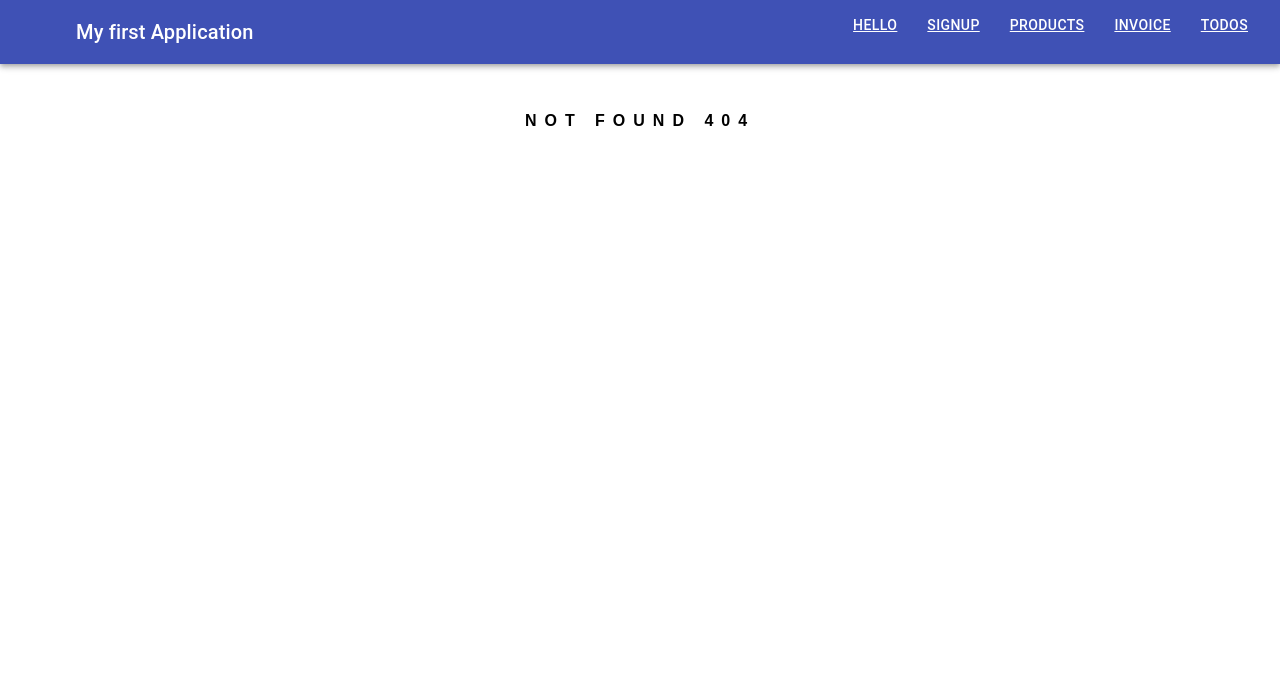
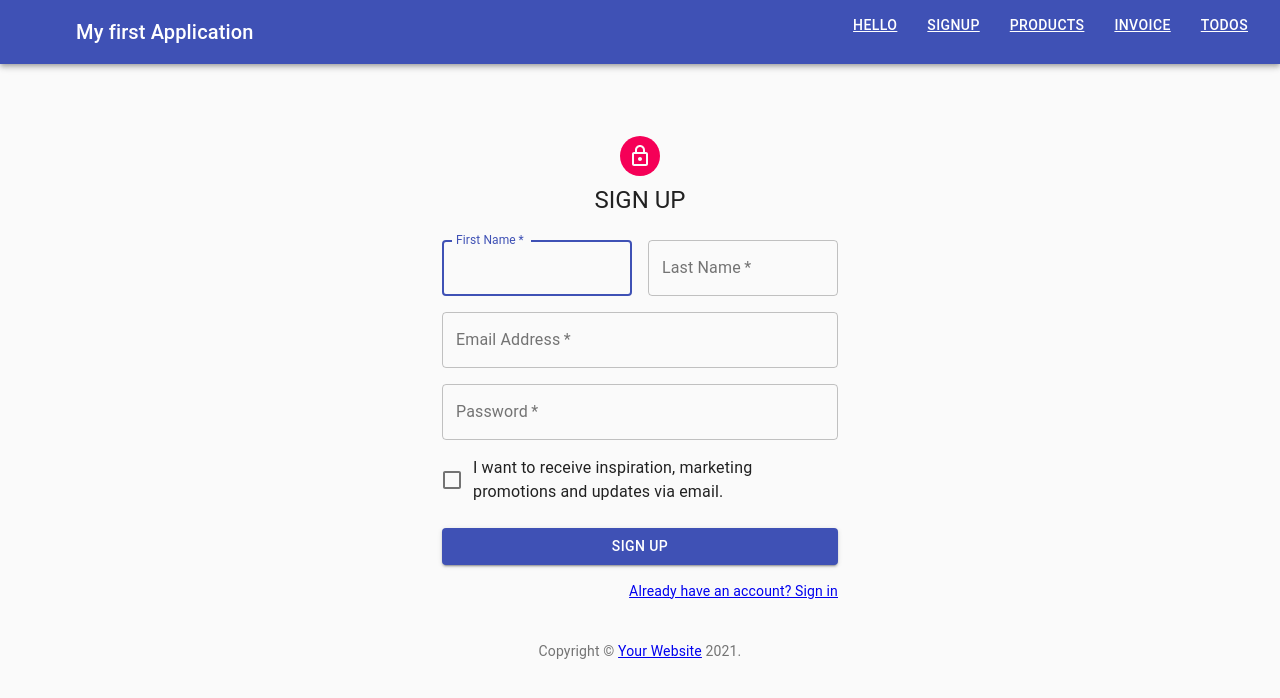
Before and after one commit to umarislam12/reactts, a React (Create React App) app: page /authentication in a window 1280 px wide. Before the commit this address had no page. Shown: the top 698 px of the page. Built offline with nearby package versions, Linux system fonts and the light colour scheme.

Commit message:
added conditional auth rendering

```diff
--- /dev/null
+++ b/src/Components/Authenticaion/authenticationForms.js
@@ -0,0 +1,15 @@
+import React,{useState} from "react";
+import Signup from "./signup";
+import Signin from './signin';
+const Authenticationforms = () => {
+  const [isSubmitted, setIsSubmitted]=useState(false)
+function submitForm(){
+  setIsSubmitted(true);
+}
+  return ( <div>
+   { (isSubmitted===false)?
+<Signup submitForm={submitForm} />:<Signin/>}
+  </div> );
+}
+
+export default Authenticationforms;
--- /dev/null
+++ b/src/Components/Authenticaion/signin.js
@@ -0,0 +1,131 @@
+import React from 'react';
+import Avatar from '@material-ui/core/Avatar';
+import Button from '@material-ui/core/Button';
+import CssBaseline from '@material-ui/core/CssBaseline';
+import TextField from '@material-ui/core/TextField';
+import FormControlLabel from '@material-ui/core/FormControlLabel';
+import Checkbox from '@material-ui/core/Checkbox';
+import Link from '@material-ui/core/Link';
+import Paper from '@material-ui/core/Paper';
+import Box from '@material-ui/core/Box';
+import Grid from '@material-ui/core/Grid';
+import LockOutlinedIcon from '@material-ui/icons/LockOutlined';
+import Typography from '@material-ui/core/Typography';
+import { makeStyles } from '@material-ui/core/styles';
+
+function Copyright() {
+  return (
+    <Typography variant="body2" color="textSecondary" align="center">
+      {'Copyright © '}
+      <Link color="inherit" href="https://material-ui.com/">
+        Your Website
+      </Link>{' '}
+      {new Date().getFullYear()}
+      {'.'}
+    </Typography>
+  );
+}
+
+const useStyles = makeStyles((theme) => ({
+  root: {
+    height: '100vh',
+  },
+  image: {
+    backgroundImage: 'url(https://source.unsplash.com/random)',
+    backgroundRepeat: 'no-repeat',
+    backgroundColor:
+      theme.palette.type === 'light' ? theme.palette.grey[50] : theme.palette.grey[900],
+    backgroundSize: 'cover',
+    backgroundPosition: 'center',
+  },
+  paper: {
+    margin: theme.spacing(8, 4),
+    display: 'flex',
+    flexDirection: 'column',
+    alignItems: 'center',
+  },
+  avatar: {
+    margin: theme.spacing(1),
+    backgroundColor: theme.palette.secondary.main,
+  },
+  form: {
+    width: '100%', // Fix IE 11 issue.
+    marginTop: theme.spacing(1),
+  },
+  submit: {
+    margin: theme.spacing(3, 0, 2),
+  },
+}));
+
+export default function Signin() {
+  const classes = useStyles();
+
+  return (
+    <Grid container component="main" className={classes.root}>
+      <CssBaseline />
+      <Grid item xs={false} sm={4} md={7} className={classes.image} />
+      <Grid item xs={12} sm={8} md={5} component={Paper} elevation={6} square>
+        <div className={classes.paper}>
+          <Avatar className={classes.avatar}>
+            <LockOutlinedIcon />
+          </Avatar>
+          <Typography component="h1" variant="h5">
+            Sign in
+          </Typography>
+          <form className={classes.form} noValidate>
+            <TextField
+              variant="outlined"
+              margin="normal"
+              required
+              fullWidth
+              id="email"
+              label="Email Address"
+              name="email"
+              autoComplete="email"
+              autoFocus
+            />
+            <TextField
+              variant="outlined"
+              margin="normal"
+              required
+              fullWidth
+              name="password"
+              label="Password"
+              type="password"
+              id="password"
+              autoComplete="current-password"
+            />
+            <FormControlLabel
+              control={<Checkbox value="remember" color="primary" />}
+              label="Remember me"
+            />
+            <Button
+              type="submit"
+              fullWidth
+              variant="contained"
+              color="primary"
+              className={classes.submit}
+            >
+              Sign In
+            </Button>
+            <Grid container>
+              <Grid item xs>
+                <Link href="#" variant="body2">
+                  Forgot password?
+                </Link>
+              </Grid>
+              <Grid item>
+                <Link href="#" variant="body2">
+                  {"Don't have an account? Sign Up"}
+                </Link>
+              </Grid>
+            </Grid>
+            <Box mt={5}>
+              <Copyright />
+            </Box>
+          </form>
+        </div>
+      </Grid>
+    </Grid>
+  );
+}
--- a/src/Components/signup.tsx
+++ b/src/Components/Authenticaion/signup.tsx
@@ -3,8 +3,8 @@
 import {  Container, CssBaseline, Avatar, Typography, Grid, TextField, FormControlLabel, Checkbox, Box, Button, makeStyles } from '@material-ui/core';
 import { Link } from "react-router-dom";
 import LockOutlinedIcon from '@material-ui/icons/LockOutlined';
-import useSignupForm from "./customHooks";
-import validate from "./validateInfo";
+import useSignupForm from "../customHooks";
+import validate from "../validateInfo";
 import "./Form.css"
 export interface SignupProps {
 
@@ -45,9 +45,9 @@
 
 
 
-const Signup = () => {
+const Signup = ({submitForm}) => {
     const classes = useStyles();
-
+    console.log(submitForm);
     const signup = () => {
       alert(`User Created!
              Name: ${inputs.firstName} ${inputs.lastName}
@@ -56,7 +56,8 @@
              Checkbox: ${inputs.chec}
              `);
     }
-    const {inputs, handleInputChange, handleSubmit,error} = useSignupForm(validate);
+
+    const {inputs, handleInputChange, handleSubmit,error} = useSignupForm(validate,signup,submitForm);
     return ( <Container component="main" maxWidth="xs">
     <CssBaseline />
     <div className={classes.paper}>
--- a/src/Components/Invoicing/Invoice.tsx
+++ b/src/Components/Invoicing/Invoice.tsx
@@ -1,9 +1,9 @@
 //import  Style  from "./Invoice.module.css";
 import React from "react";
 import InvoiceHeader from "./invoiceHeader";
-import SaleLine from "./saleLine";
 
-import styled, { createGlobalStyle, css } from 'styled-components';
+
+import styled, {  css } from 'styled-components';
 import MyComponent from "./contentEditable";
 export interface InvoiceProps {
   primary:boolean;
--- a/src/Components/Invoicing/contentEditable.tsx
+++ b/src/Components/Invoicing/contentEditable.tsx
@@ -1,8 +1,8 @@
  // @ts-nocheck
 
-import { render } from '@testing-library/react';
-import React,{useRef,useState,createRef} from 'react'
-import { useEffect } from 'react';
+
+import React,{createRef} from 'react'
+
 import ContentEditable from 'react-contenteditable'
 
 export default class MyComponent extends React.Component{
--- a/src/Components/Invoicing/invoiceHeader.tsx
+++ b/src/Components/Invoicing/invoiceHeader.tsx
@@ -1,11 +1,11 @@
-import React from "react";
 
-import MyComponent from "./contentEditable"
+
+
 export interface InvoiceHeaderProps {
 
 }
 
- const InvoiceHeader = ({},{}) => {
+ const InvoiceHeader = () => {
   return ( <div><header>
 
 
--- a/src/Components/customHooks.tsx
+++ b/src/Components/customHooks.tsx
@@ -1,6 +1,7 @@
 // @ts-nocheck
-import React,{useState} from 'react';
-const useSignupForm = (validate) => {
+import {useState,useEffect} from 'react';
+
+const useSignupForm = (validate,signup,submitForm) => {
     const [inputs, setInputs] = useState({
       firstName:"",
       lastName:"",
@@ -10,16 +11,26 @@
 
     });
     const [error,setErrors]=useState({})
-
+    const[isSubmitting, setIsSubmitting]=useState(false);
     const handleSubmit = (event) => {
         if (event) {
           event.preventDefault();
         }
         setErrors(validate(inputs))
-       // callback();
+        setIsSubmitting(true);
+        console.log(isSubmitting);
+       signup();
+      }
+    useEffect(() => {
+      if(Object.keys(error).length===0 && isSubmitting){
+console.log(submitForm);
+        submitForm();
+
       }
 
-      const handleInputChange = (event) => {
+    }, [error]);
+
+    const handleInputChange = (event) => {
         event.persist();
         setInputs(inputs => ({...inputs, [event.target.name]: event.target.value}));
 
--- a/src/Components/pokemon.tsx
+++ b/src/Components/pokemon.tsx
@@ -1,12 +1,7 @@
-import React, { useState, useEffect } from 'react';
+
 import pokemon from '../pokemon.json';
 export default function Pokemons() {
-  const [count, setCount] = useState(0);
 
-  useEffect(() => {
-    console.log(document.title = `You  ${count} times`);
-
-  },[count]);
 
   return (
     <div>
--- a/src/routing/enter.tsx
+++ b/src/routing/enter.tsx
@@ -1,5 +1,5 @@
 // @ts-nocheck
-import React from "react";
+import React,{useState} from "react";
 import {
   BrowserRouter as Router,
   Switch,
@@ -9,7 +9,7 @@
   useParams} from "react-router-dom";
 import FilterableProductTable from "../Components/FilterTable/filterableProductTable";
 import { makeStyles } from "@material-ui/core/styles";
-import Signup from "../Components/signup";
+import Authenticationforms from "../Components/Authenticaion/authenticationForms";
 import "./enter.css";
 import Hello from "../hello";
 import NotFound from "../Components/notFound";
@@ -25,6 +25,7 @@
 import AddTodoForm from "../Components/AddTodoForm";
 
 
+
 const useStyles = makeStyles((theme) => ({
   root: {
     flexGrow: 1,
@@ -38,6 +39,7 @@
 }));
 export default function Enter() {
   const classes = useStyles();
+
   return (
 
     <Router>
@@ -63,8 +65,8 @@
             </Button>
             <Button>
               {" "}
-              <Link style={{ color: "white" }} to="/signup">
-                SignUp
+              <Link style={{ color: "white" }} to="/authentication">
+             signup
               </Link>
             </Button>
             <Button>
@@ -102,12 +104,11 @@
             </li>
           </ul>
         </nav> */}
-
         {/* A <Switch> looks through its children <Route>s and
             renders the first one that matches the current URL. */}
         <Switch>
-          <Route path="/signup">
-            <Signup />
+          <Route path="/authentication">
+            <Authenticationforms />
           </Route>
           <Route path="/hello">
             <Hello name="umar" />
```
Also changed, not shown: src/Components/Authenticaion/Form.css (renamed from src/Components/Form.css).
